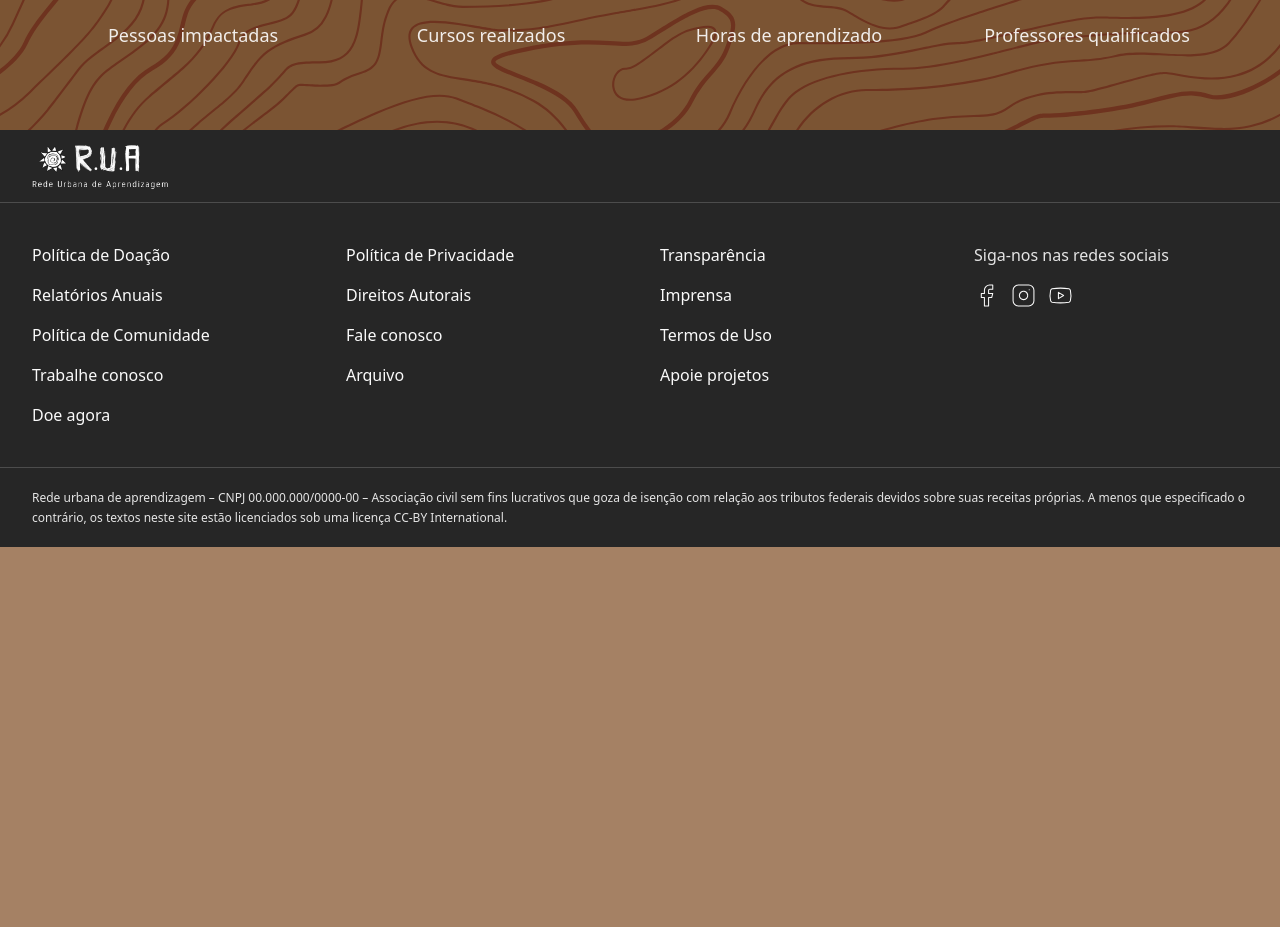
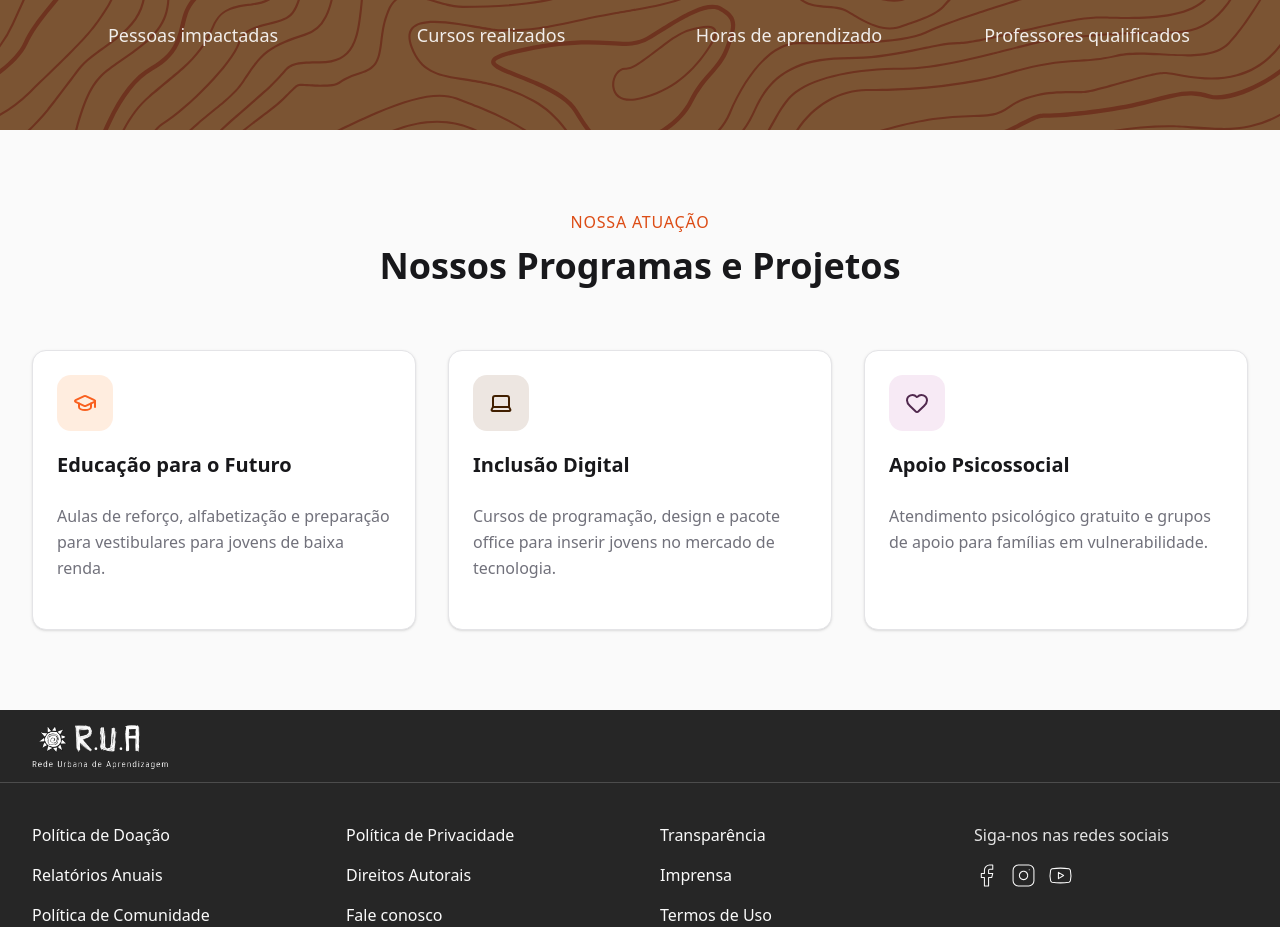
Before and after one commit to allanviictor/ruabr-app, a React (Vite) app: page / in a window 1280 px wide. Shown: the part 1620-2547 px from the top of the page. Before the commit the page ends 2167 px from the top, so only its background shows below. Built offline with nearby package versions, Linux system fonts and the light colour scheme; a web font is replaced by a local one.

Commit message:
feat: add programas and heroSlides data structure for home page

```diff
--- a/src/pages/home/home.tsx
+++ b/src/pages/home/home.tsx
@@ -1,47 +1,63 @@
-import banner1 from "#/img-1.png";
-import banner2 from "#/img-2.png";
-import banner3 from "#/img-3.png";
+import { Card, CardContent, CardHeader } from "@/components/ui/card";
 import AboutSection from "@/shared/components/about-section/about-section";
 import { HeroCarousel } from "@/shared/components/hero-carrousel/hero-carrousel";
 import CredibilityMetrics from "@/shared/components/metrics/metrics";
+import { heroSlides, programas } from "@/shared/dados-estaticos";
 import { Layout } from "../../layouts/layout";
 import "./home.css";
 
-const heroSlides = [
-  {
-    id: "1",
-    title: "Festival Cultural 2026",
-    description:
-      "Participe do nosso maior evento cultural do ano! Música, arte e educação se encontram para transformar vidas.",
-    ctaText: "Garanta seu ingresso",
-    ctaLink: "/eventos",
-    image: banner1,
-  },
-  {
-    id: "2",
-    title: "Cultura que Transforma",
-    description:
-      "Apoie nossos projetos culturais e educativos. Sua contribuição fortalece a autonomia de jovens e adultos.",
-    ctaText: "Faça sua doação",
-    ctaLink: "/doar",
-    image: banner2,
-  },
-  {
-    id: "3",
-    title: "Oficinas Gratuitas",
-    description:
-      "Inscreva-se nas nossas oficinas de arte, música e tecnologia. Educação e cultura acessíveis para todos.",
-    ctaText: "Inscreva-se agora",
-    ctaLink: "/oficinas",
-    image: banner3,
-  },
-];
 export function Home() {
   return (
     <Layout PageTitle="Home">
       <HeroCarousel slides={heroSlides} autoplay={true} autoplayDelay={6000} />
       <AboutSection />
       <CredibilityMetrics />
+      <section className="py-16 md:py-20 bg-background">
+        <div className="max-w-7xl mx-auto px-4 sm:px-6 lg:px-8">
+          {/* Header */}
+          <div className="text-center mb-12 md:mb-16">
+            <p className="text-md font-medium text-primary-600 uppercase tracking-wider mb-3">
+              NOSSA ATUAÇÃO
+            </p>
+            <h2 className="text-3xl md:text-4xl font-bold text-foreground">
+              Nossos Programas e Projetos
+            </h2>
+          </div>
+
+          {/* Cards Grid */}
+          <div className="grid grid-cols-1 md:grid-cols-2 lg:grid-cols-3 gap-6 lg:gap-8">
+            {programas.map((program) => (
+              <Card
+                key={program.id}
+                className="group hover:shadow-lg transition-all duration-300 border-border  hover:border-primary-500"
+              >
+                <CardHeader className="">
+                  {/* Icon */}
+                  <div
+                    className={`w-14 h-14 ${program.bgColor} rounded-xl flex items-center justify-center mb-3 group-hover:scale-110 transition-transform duration-300`}
+                  >
+                    <div className={program.iconColor}>
+                      <program.icon className="w-6 h-6" key={program.id} />
+                    </div>
+                  </div>
+
+                  {/* Title */}
+                  <h3 className="text-xl font-semibold text-foreground ">
+                    {program.title}
+                  </h3>
+                </CardHeader>
+
+                <CardContent className="pt-0">
+                  {/* Description */}
+                  <p className="text-muted-foreground leading-relaxed mb-6">
+                    {program.description}
+                  </p>
+                </CardContent>
+              </Card>
+            ))}
+          </div>
+        </div>
+      </section>
     </Layout>
   );
 }
--- /dev/null
+++ b/src/shared/dados-estaticos.ts
@@ -0,0 +1,80 @@
+import banner1 from "#/img-1.png";
+import banner2 from "#/img-2.png";
+import banner3 from "#/img-3.png";
+import { GraduationCap, Heart, Laptop, type LucideIcon } from "lucide-react";
+
+export interface Programas {
+  id: string;
+  icon: LucideIcon;
+  title: string;
+  description: string;
+  bgColor: string;
+  iconColor: string;
+}
+export const programas: Programas[] = [
+  {
+    id: "education",
+    icon: GraduationCap,
+    title: "Educação para o Futuro",
+    description:
+      "Aulas de reforço, alfabetização e preparação para vestibulares para jovens de baixa renda.",
+    bgColor: "bg-primary-50",
+    iconColor: "text-primary-500",
+  },
+  {
+    id: "digital",
+    icon: Laptop,
+    title: "Inclusão Digital",
+    description:
+      "Cursos de programação, design e pacote office para inserir jovens no mercado de tecnologia.",
+    bgColor: "bg-secondary-50",
+    iconColor: "text-secondary-500",
+  },
+  {
+    id: "psychosocial",
+    icon: Heart,
+    title: "Apoio Psicossocial",
+    description:
+      "Atendimento psicológico gratuito e grupos de apoio para famílias em vulnerabilidade.",
+    bgColor: "bg-[oklch(0.95_0.02_330)]",
+    iconColor: "text-[oklch(0.35_0.08_330)]",
+  },
+];
+
+interface HeroSlider {
+  id: string;
+  title: string;
+  description: string;
+  ctaText: string;
+  ctaLink: string;
+  image: string;
+}
+export const heroSlides: HeroSlider[] = [
+  {
+    id: "1",
+    title: "Festival Cultural 2026",
+    description:
+      "Participe do nosso maior evento cultural do ano! Música, arte e educação se encontram para transformar vidas.",
+    ctaText: "Garanta seu ingresso",
+    ctaLink: "/eventos",
+    image: banner1,
+  },
+  {
+    id: "2",
+    title: "Cultura que Transforma",
+    description:
+      "Apoie nossos projetos culturais e educativos. Sua contribuição fortalece a autonomia de jovens e adultos.",
+    ctaText: "Faça sua doação",
+    ctaLink: "/doar",
+    image: banner2,
+  },
+  {
+    id: "3",
+    title: "Oficinas Gratuitas",
+    description:
+      "Inscreva-se nas nossas oficinas de arte, música e tecnologia. Educação e cultura acessíveis para todos.",
+    ctaText: "Inscreva-se agora",
+    ctaLink: "/oficinas",
+    image: banner3,
+  },
+];
```
Also changed, not shown: 1 other file (tests, documents, lock files or other folders).
